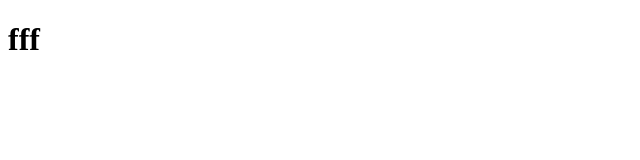
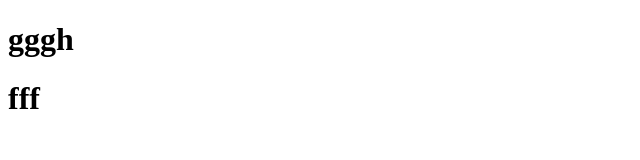
Before and after one commit to iskvaai/test5, a plain HTML site: page index.html in a window 1280 px wide. Shown: the whole page, without its empty margins (0-640 px from the left). Drawn offline with Linux system fonts and the light colour scheme.

Commit message:
feat: added header

```diff
--- a/index.html
+++ b/index.html
@@ -9,6 +9,9 @@
     <link rel="stylesheet" href="style.css">
 </head>
 <body>
+<header>
+    <h1>gggh</h1>
+</header>
 <div class="container">
 
 </div>
```
